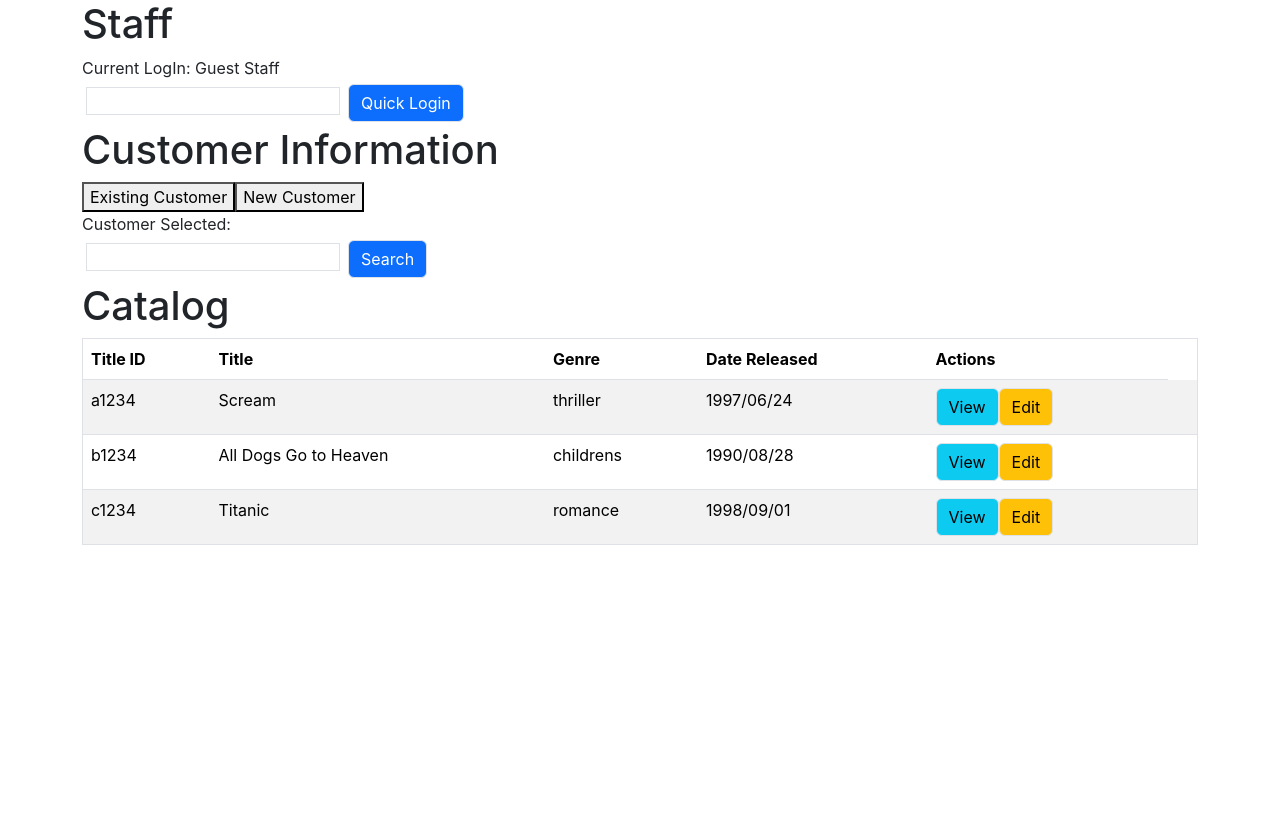
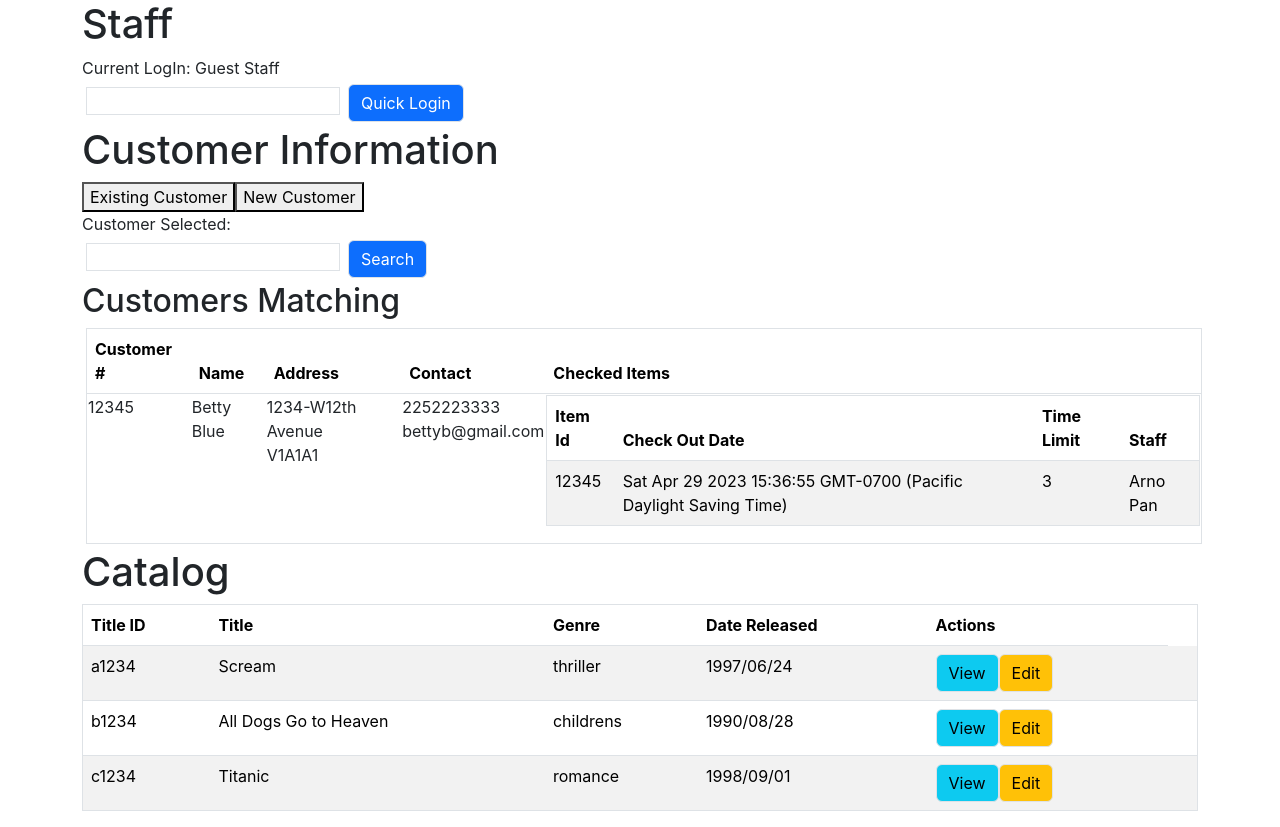
Before and after one commit to arnoprincestonpan/react-rental-store, a React (Create React App) app: page / in a window 1280 px wide. Before the commit the page ends 800 px from the top, so only its background shows below. Built offline with nearby package versions, Linux system fonts and the light colour scheme.

Commit message:
added customer area, need to make search work

```diff
--- a/src/pages/Customer.js
+++ b/src/pages/Customer.js
@@ -1,6 +1,43 @@
-import React from 'react'
+import React, { useState } from 'react'
+import customerData from '../data/customer.json'
 
 function Customer() {
+  const [customerInfo, setCustomerInfo] = useState(customerData)
+
+
+  const allCustomers = customerInfo.map((customer) => (
+    <tbody>
+      <td>{customer.customerNumber}</td>
+      <td>{customer.customerFirstName} {customer.customerLastName}</td>
+      <td>
+        {customer.customerAddress.streetNumber}-{customer.customerAddress.streetName}
+        <br/>
+        {customer.customerAddress.postalCode}
+      </td>
+      <td>{customer.customerContact.phone}<br/>{customer.customerContact.email}</td>
+      <td>{customer.items.map((items) =>
+        <table className="table border table-striped">
+          <thead>
+            <tr>
+              <th>Item Id</th>
+              <th>Check Out Date</th>
+              <th>Time Limit</th>
+              <th>Staff</th>
+            </tr>
+          </thead>
+          <tbody>
+            <tr>
+              <td>{items.itemId}</td>
+              <td>{items.checkoutDate}</td>
+              <td>{items.timeLimit}</td>
+              <td>{items.staffUsed}</td>
+            </tr>
+          </tbody>
+        </table>
+      )}</td>
+    </tbody>
+  ))
+
   return (
     <div className="container">
       <h1>Customer Information</h1>
@@ -16,6 +53,21 @@ function Customer() {
             <input className="border m-1" name="customer-search" id="customer-search"></input>
             <button className="btn btn-primary border m-1">Search</button>
           </div>
+          <div>
+            <h2>Customers Matching</h2>
+            <table className="table border table-striped m-1">
+              <thead>
+                <tr>
+                  <th>Customer #</th>
+                  <th>Name</th>
+                  <th>Address</th>
+                  <th>Contact</th>
+                  <th>Checked Items</th>
+                </tr>
+              </thead>
+              { allCustomers }
+            </table>
+          </div>
         </div>
     </div>
   )
```
